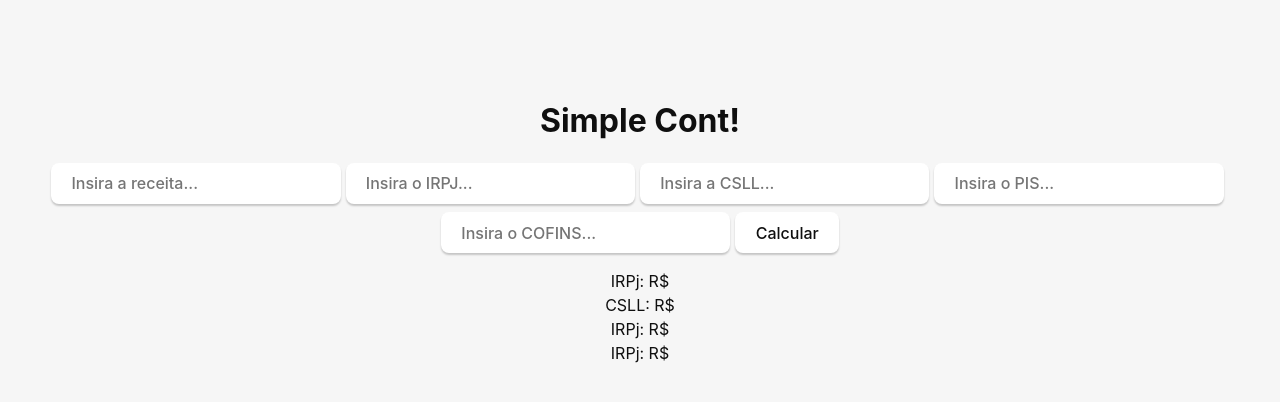
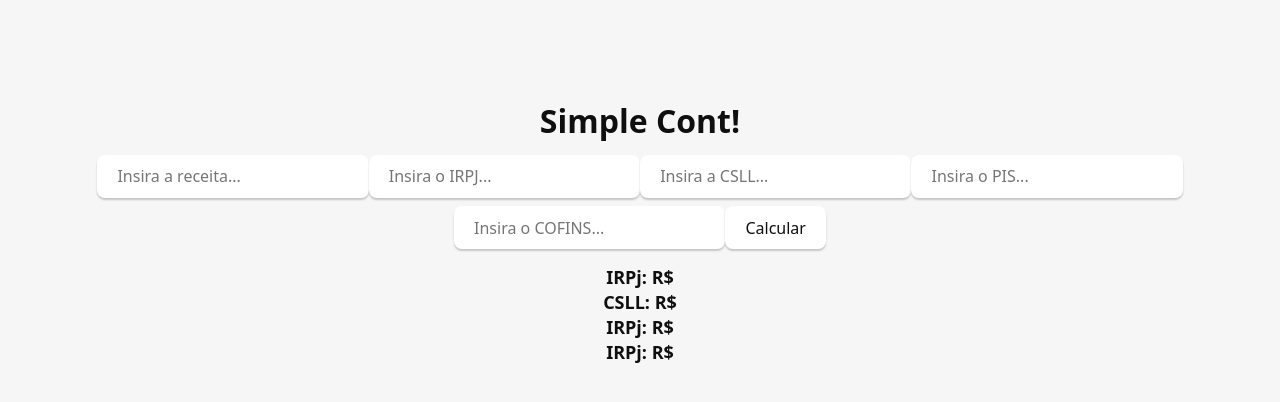
Before and after one commit to felipecaninnovaes/SimpleCont-App, a React (Vite) app: page / in a window 1280 px wide. Shown: the top 402 px of the page. Built offline with nearby package versions, Linux system fonts and the light colour scheme.

Commit message:
Update style.css

```diff
--- a/src/style.css
+++ b/src/style.css
@@ -1,5 +1,6 @@
 :root {
-  font-family: Inter, Avenir, Helvetica, Arial, sans-serif;
+  font-family: system-ui,-apple-system,Segoe UI,Roboto,Ubuntu,Cantarell,Noto Sans,sans-serif,BlinkMacSystemFont,"Segoe UI",Helvetica,Arial,sans-serif,"Apple Color Emoji","Segoe UI Emoji","Segoe UI Symbol";
+
   font-size: 16px;
   line-height: 24px;
   font-weight: 400;
@@ -7,6 +8,8 @@
   color: #0f0f0f;
   background-color: #f6f6f6;
 
+
+  font-smooth: always;
   font-synthesis: none;
   text-rendering: optimizeLegibility;
   -webkit-font-smoothing: antialiased;
@@ -23,34 +26,27 @@
   text-align: center;
 }
 
-.logo {
-  height: 6em;
-  padding: 1.5em;
-  will-change: filter;
-  transition: 0.75s;
-}
-
-.logo.tauri:hover {
-  filter: drop-shadow(0 0 2em #24c8db);
-}
-
 .row {
   display: flex;
   justify-content: center;
 }
-
-a {
-  font-weight: 500;
-  color: #646cff;
-  text-decoration: inherit;
+h1 {
+  text-align: center;
 }
 
-a:hover {
-  color: #535bf2;
-}
+span {
+  font-family: inherit;
 
-h1 {
-  text-align: center;
+  font-size: 18px;
+  line-height: 24px;
+  font-weight: 600;
+
+  font-smooth: always;
+  font-synthesis: none;
+  text-rendering: optimizeLegibility;
+  -webkit-font-smoothing: antialiased;
+  -moz-osx-font-smoothing: grayscale;
+  -webkit-text-size-adjust: 100%;
 }
 
 input,
@@ -81,7 +77,7 @@ button {
   outline: none;
 }
 
-#greet-input {
+#base-input {
   margin-top: 8px;
   margin-right: 5px;
 }
```
